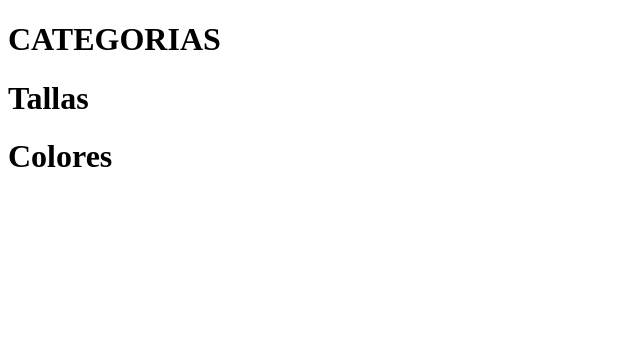
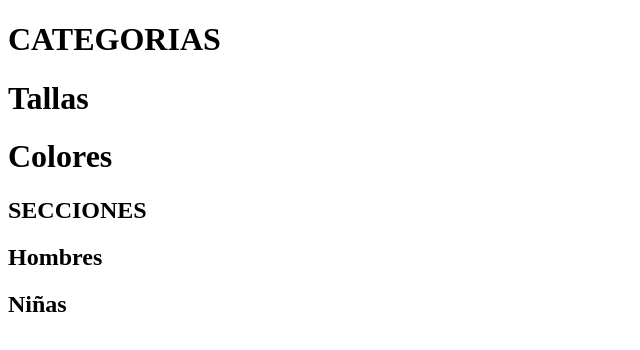
Before and after one commit to Karinalucero8/APLICACION-WEB, a plain HTML site: page index.html in a window 1280 px wide. Shown: the whole page, without its empty margins (0-640 px from the left). Drawn offline with Linux system fonts and the light colour scheme.

Commit message:
añadimos secciones

```diff
--- a/index.html
+++ b/index.html
@@ -10,4 +10,7 @@
     <h1>Tallas</h1>
     <h1>Colores</h1>
 </body>
+<h2>SECCIONES</h2>
+<h2>Hombres</h2>
+<h2>Niñas</h2>
 </html>
```
